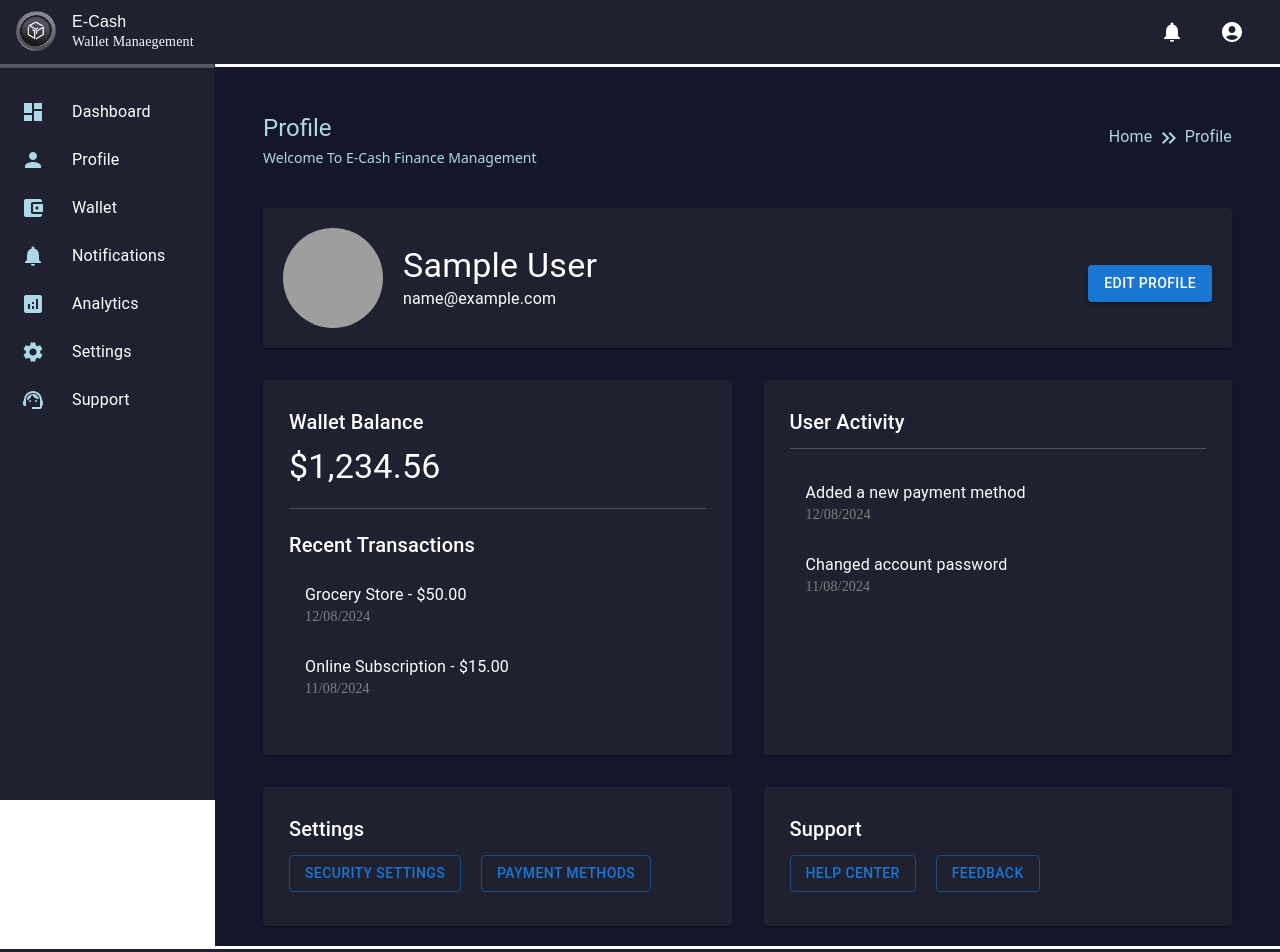
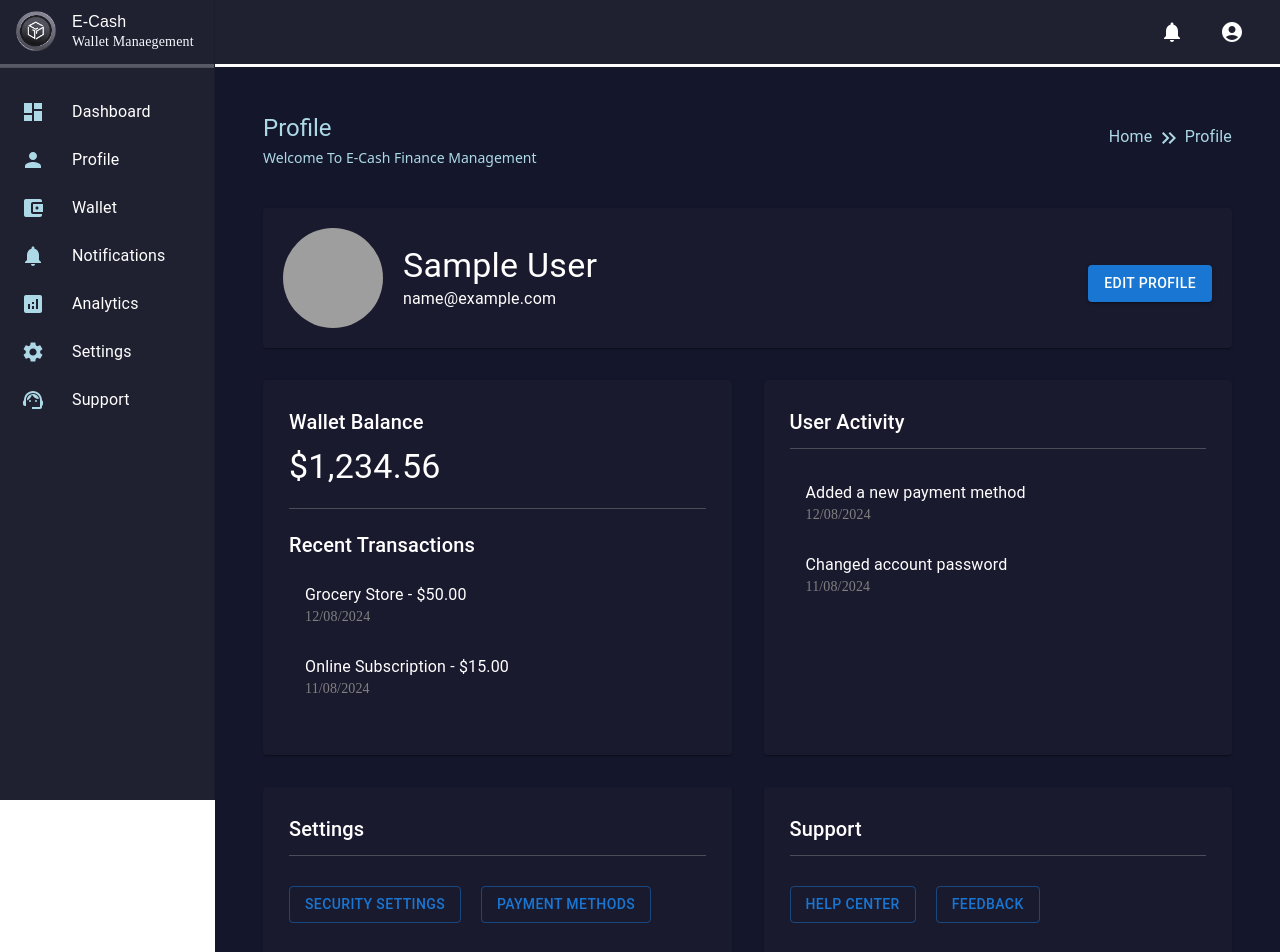
Before and after one commit to RISHABH-SONII/Wallet-Management, a React (Create React App) app in the folder ui/: page /userProfile in a window 1280 px wide. Shown: the top 952 px of the page. Built offline with nearby package versions, Linux system fonts and the light colour scheme; sample sign-in values are in the browser's storage; grey boxes are pictures that could not be loaded.

Commit message:
Updating UserProfile.jsx

```diff
--- a/ui/src/Components/UserProfile.jsx
+++ b/ui/src/Components/UserProfile.jsx
@@ -62,8 +62,6 @@ export default function SampleProfile() {
             )
             .then((responseTwo) => responseTwo.data)
             .then((finalresponseTwo) => {
-              // console.log(finalresponseTwo.user);
-              // console.log(finalresponseTwo.statusMessage);
               toast.success("User Profile Updated Successfully.");
               localStorage.setItem(
                 "userData",
@@ -227,7 +225,7 @@ export default function SampleProfile() {
                 display: "flex",
                 alignItems: "center",
                 justifyContent: "space-between",
-                backgroundColor: "#1F2130",
+                backgroundColor: "#1a1a2e",
                 color: "#fff",
                 padding: "20px",
                 display: "flex",
@@ -265,7 +263,7 @@ export default function SampleProfile() {
             <Card
               className="mycard"
               sx={{
-                backgroundColor: "#1F2130",
+                backgroundColor: "#1a1a2e",
                 color: "#fff",
                 padding: "10px",
               }}
@@ -303,7 +301,7 @@ export default function SampleProfile() {
               className="mycard"
               sx={{
                 height: "374.81px",
-                backgroundColor: "#1F2130",
+                backgroundColor: "#1a1a2e",
                 color: "#fff",
                 paddingLeft: "10px",
                 paddingRight: "10px",
@@ -338,25 +336,28 @@ export default function SampleProfile() {
             <Card
               className="mycard"
               sx={{
-                backgroundColor: "#1F2130",
+                backgroundColor: "#1a1a2e",
                 color: "#fff",
                 padding: "10px",
               }}
             >
               <CardContent>
                 <Typography variant="h6">Settings</Typography>
+                <Divider
+                  sx={{ margin: "10px 0px", backgroundColor: "white" }}
+                />
                 <Box
                   sx={{ display: "flex", alignItems: "center", gap: "20px" }}
                 >
                   <Button
                     variant="outlined"
-                    sx={{ marginTop: "10px", display: "block" }}
+                    sx={{ marginTop: "20px", display: "block" }}
                   >
                     Security Settings
                   </Button>
                   <Button
                     variant="outlined"
-                    sx={{ marginTop: "10px", display: "block" }}
+                    sx={{ marginTop: "20px", display: "block" }}
                   >
                     Payment Methods
                   </Button>
@@ -370,20 +371,23 @@ export default function SampleProfile() {
             <Card
               className="mycard"
               sx={{
-                backgroundColor: "#1F2130",
+                backgroundColor: "#1a1a2e",
                 color: "#fff",
                 padding: "10px",
               }}
             >
               <CardContent>
                 <Typography variant="h6">Support</Typography>
+                <Divider
+                  sx={{ margin: "10px 0px", backgroundColor: "white" }}
+                />
                 <Box
                   sx={{ display: "flex", alignItems: "center", gap: "20px" }}
                 >
-                  <Button variant="outlined" sx={{ marginTop: "10px" }}>
+                  <Button variant="outlined" sx={{ marginTop: "20px" }}>
                     Help Center
                   </Button>
-                  <Button variant="outlined" sx={{ marginTop: "10px" }}>
+                  <Button variant="outlined" sx={{ marginTop: "20px" }}>
                     FeedBack
                   </Button>
                 </Box>
```
